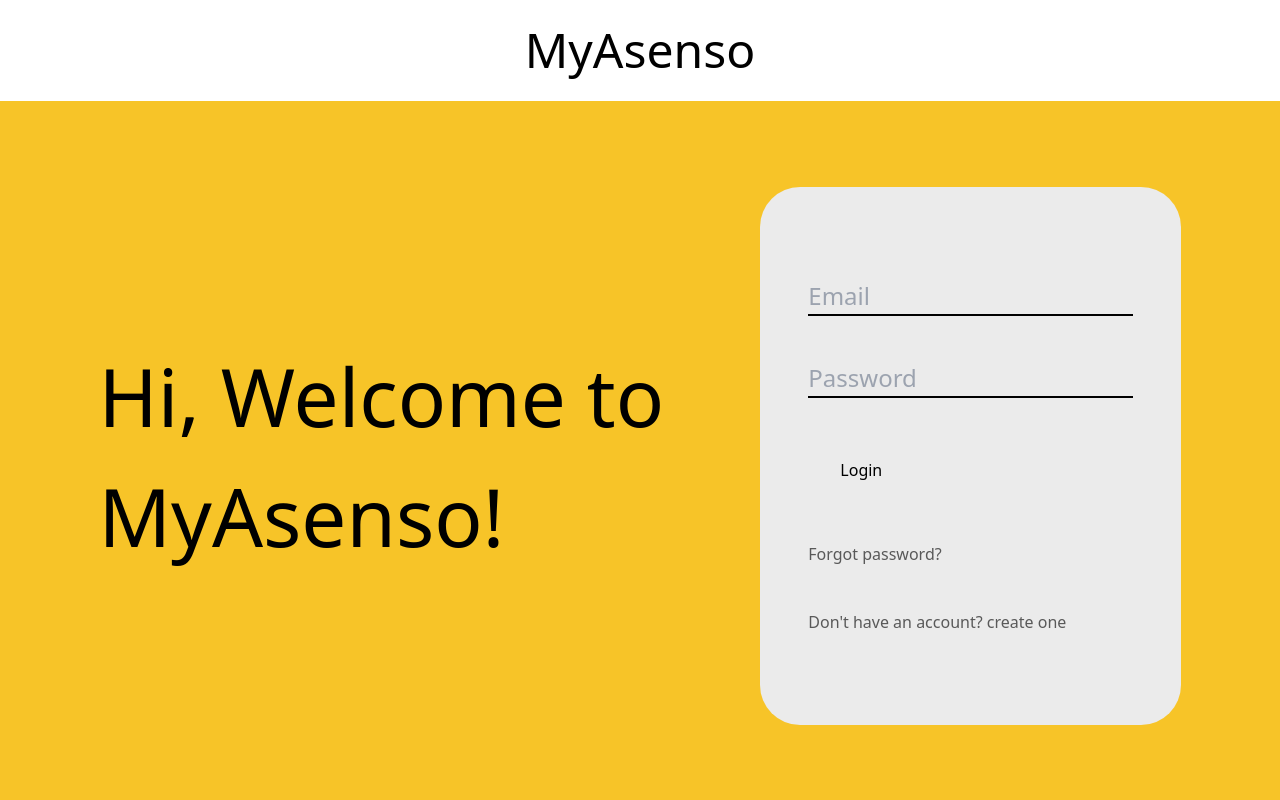
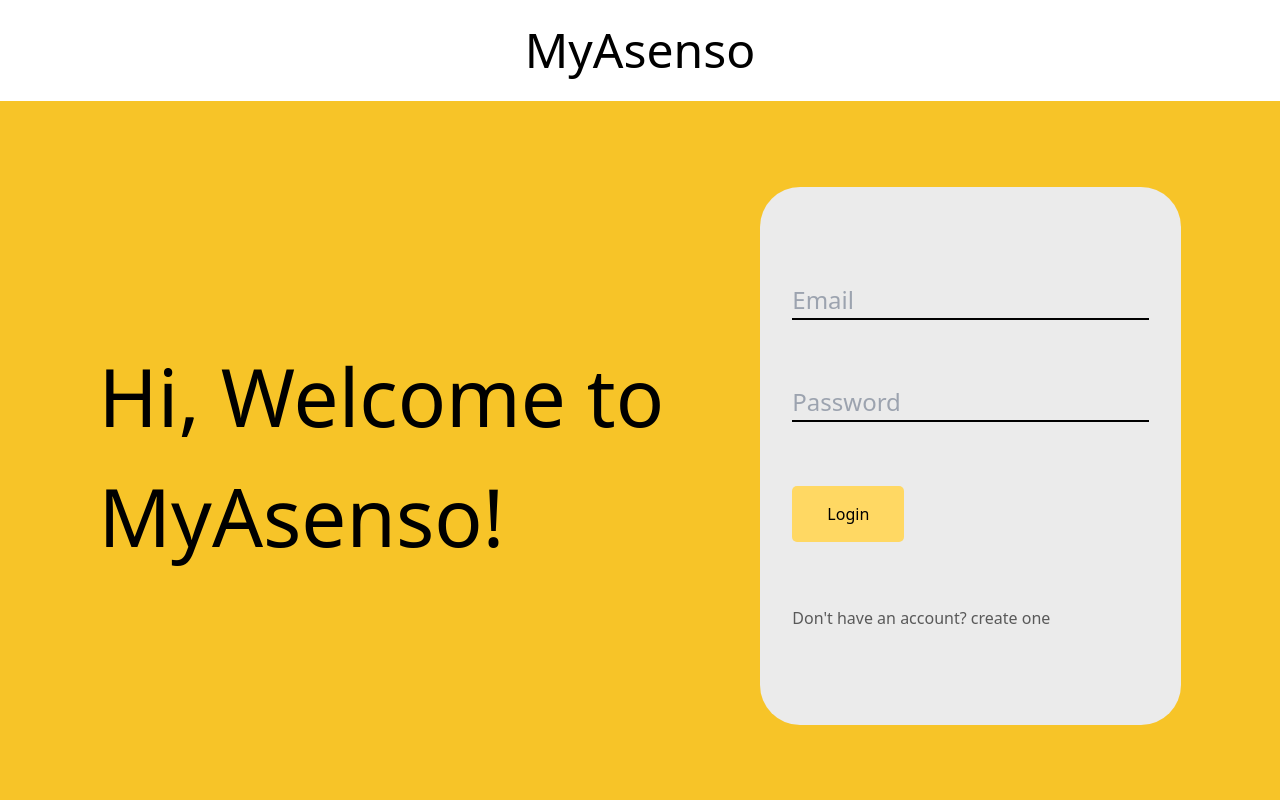
Before and after one commit to Gradientick/myasenso-client, a React (Vite) app: page / in a window 1280 px wide. Shown: the top 800 px of the page. Built offline with nearby package versions, Linux system fonts and the light colour scheme; the HTML template or start-up script is replaced by a standard one; a web font is replaced by a local one.

Commit message:
added add Item form

```diff
--- /dev/null
+++ b/src/components/AddItemForm.jsx
@@ -0,0 +1,19 @@
+import React from "react";
+
+function AddItemForm() {
+  return (
+    <form className="flex justify-evenly ">
+      <label htmlFor="">Item Image</label>
+      <input type="file" />
+      <label>Item Name:</label>
+      <input type="text" />
+      <label htmlFor="">Price:</label>
+      <input type="number" name="price" />
+      <label htmlFor="">Quantity:</label>
+      <input type="number" name="quantity" />
+      <button className="bg-secondary hover:bg-green">Add New Item</button>
+    </form>
+  );
+}
+
+export default AddItemForm;
--- a/src/components/AddItemModal.jsx
+++ b/src/components/AddItemModal.jsx
@@ -1,15 +1,17 @@
 import React from "react";
+import AddItemForm from "./AddItemForm";
 
 function AddItemModal({ visible, onClose }) {
   if (!visible) return null;
   return (
-    <div className="fixed inset-0 bg-black bg-opacity-30 backdrop-blur-sm flex justify-center items-center">
-      <div className="bg-primary rounded-lg p-4 h-3/4 w-1/3">
-        <h1 className="text-center text-2xl ">Add Product</h1>
+    <div className="fixed inset-0 bg-black bg-opacity-30 backdrop-blur-sm flex justify-center items-center ">
+      <div className="bg-primary rounded-lg p-4 h-1/2 w-2/3 sm:w-2/3 md:w-2/3 lg:w-1/3 xl:w-1/3">
+        <div className="flex justify-between">
+          <h1 className="text-center text-3xl ">Add Product</h1>
           <button
             onClick={onClose}
             type="button"
-          class="inline-flex items-center justify-center w-8 h-8 rounded-full bg-red-500 text-white hover:bg-red-600 focus:outline-none focus:ring-2 focus:ring-red-500 "
+            class="inline-flex items-center justify-center w-8 h-8 rounded-full bg-orange-500 text-white hover:bg-red-600 focus:outline-none focus:ring-2 focus:ring-red-500 "
           >
             <svg
               xmlns="http://www.w3.org/2000/svg"
@@ -25,6 +27,8 @@ function AddItemModal({ visible, onClose }) {
             </svg>
           </button>
         </div>
+        <AddItemForm />
+      </div>
     </div>
   );
 }
--- a/src/components/HeroSection.jsx
+++ b/src/components/HeroSection.jsx
@@ -3,7 +3,11 @@ import "./HeroSection.css";
 import LoginForm from "./LoginForm";
 import RegisterForm from "./RegisterForm";
 function HeroSection() {
-  const [displayRegisration, setDisplayRegistration] = useState(false);
+  const [currentForm, setCurrentForm] = useState(`login`);
+
+  const toggleForm = (formName) => {
+    setCurrentForm(formName);
+  };
   return (
     <div>
       <div className="header">
@@ -12,8 +16,11 @@ function HeroSection() {
             <h2>Hi, Welcome to MyAsenso!</h2>
           </div>
           <div className="login-form-container">
-            <LoginForm />
-            <RegisterForm visible={displayRegisration} />
+            {currentForm === "login" ? (
+              <LoginForm onFormSwitch={toggleForm} />
+            ) : (
+              <RegisterForm onFormSwitch={toggleForm} />
+            )}
           </div>
         </div>
       </div>
--- a/src/components/LoginForm.css
+++ b/src/components/LoginForm.css
@@ -3,7 +3,8 @@ form {
   flex-direction: column;
   justify-content: space-evenly;
   height: 100%;
-  padding: 3em;
+  padding: 2em;
+  background-color: teak;
 }
 
 .email-input,
@@ -15,11 +16,12 @@ form {
 }
 
 .login-button {
-  width: fit-content;
+  width: 7em;
   padding: 1em 2em;
   font-size: 1em;
   border-radius: 5px;
   transition: all 0.3s;
+  background-color: rgb(255, 216, 99);
 }
 
 .login-button:hover {
--- a/src/components/LoginForm.jsx
+++ b/src/components/LoginForm.jsx
@@ -1,10 +1,15 @@
 import React, { useState } from "react";
 
 import "./LoginForm.css";
-import RegisterForm from "./RegisterForm";
-function LoginForm() {
+
+function LoginForm({ onFormSwitch }) {
+  const [email, setEmail] = useState("");
+  const [pass, setPass] = useState("");
+  const handleSubmit = (e) => {
+    e.preventDefault();
+  };
   return (
-    <form>
+    <form onSubmit={handleSubmit}>
       <input type="text" className="email-input" placeholder="Email" />
       <input
         type="password"
@@ -12,8 +17,10 @@ function LoginForm() {
         placeholder="Password"
       />
       <button className="login-button">Login</button>
-      <p className="forgot-password">Forgot password?</p>
-      <p className="create-account">Don't have an account? create one</p>
+      {/* <p className="forgot-password">Forgot password?</p> */}
+      <p className="create-account" onClick={() => onFormSwitch("register")}>
+        Don't have an account? create one
+      </p>
     </form>
   );
 }
--- a/src/components/NavBar.jsx
+++ b/src/components/NavBar.jsx
@@ -4,9 +4,12 @@ function NavBar() {
   return (
     <div className="h-14 flex justify-between items-center p-4 ">
       <h1 className="text-4xl ">MyAsenso</h1>
-      <button className="bg-blue text-white px-4 py-2  text-center hover:bg-sky-700">
-        Logout
-      </button>
+      <div className="flex items-center gap-8">
+        <p className=" hover:text-sky-700">Feedback</p>
+        <button className="bg-blue text-white px-4 py-2  text-center hover:bg-sky-700">
+          Logout
+        </button>
+      </div>
     </div>
   );
 }
--- a/src/components/RegisterForm.jsx
+++ b/src/components/RegisterForm.jsx
@@ -1,20 +1,24 @@
-import React from "react";
+import React, { useState } from "react";
 import "./LoginForm.css";
-function RegisterForm({ visible }) {
-  if (!visible) return null;
+function RegisterForm({ onFormSwitch }) {
+  const [email, setEmail] = useState("");
+  const [pass, setPass] = useState("");
+  const [name, setName] = useState("");
   return (
     <form>
-      <form>
+      <input type="text" className="email-input" placeholder="Name" />
       <input type="text" className="email-input" placeholder="Email" />
+
       <input
         type="password"
         className="password-input"
         placeholder="Password"
       />
       <button className="login-button">Create Account</button>
-        {/* <p className="forgot-password">Forgot password?</p>
-      <p className="create-account" onClick={}>Don't have an account? create one</p> */}
-      </form>
+      {/* <p className="forgot-password">Forgot password?</p> */}
+      <p className="create-account" onClick={() => onFormSwitch("login")}>
+        Already have an account? Click here to login
+      </p>
     </form>
   );
 }
--- a/tailwind.config.js
+++ b/tailwind.config.js
@@ -7,6 +7,7 @@ export default {
         primary: "rgb(247, 196, 40);",
         secondary: "#00DFA2",
         blue: "#0079FF",
+        green: "#a3e635",
       },
     },
   },
```
Lines whose indentation alone changed are shown as unchanged.
